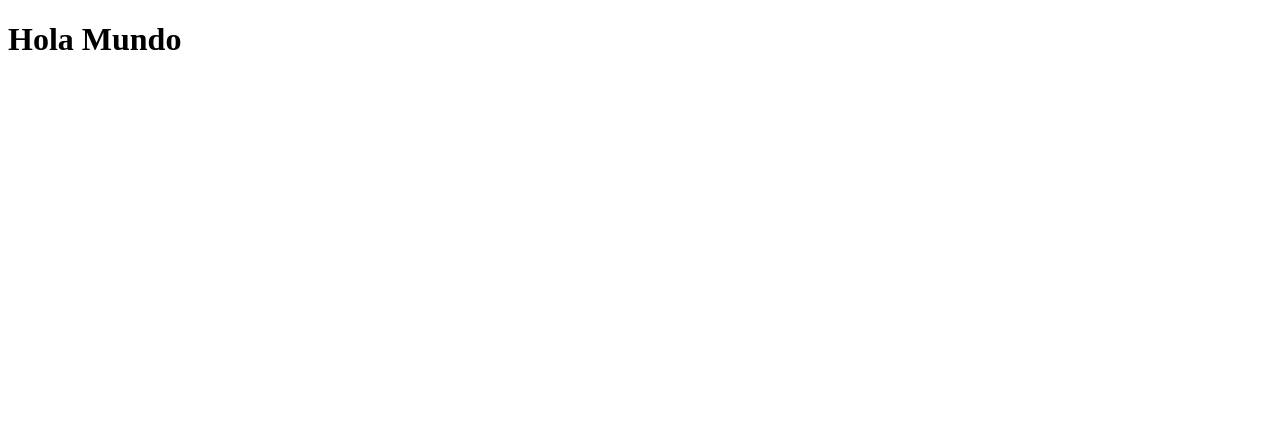
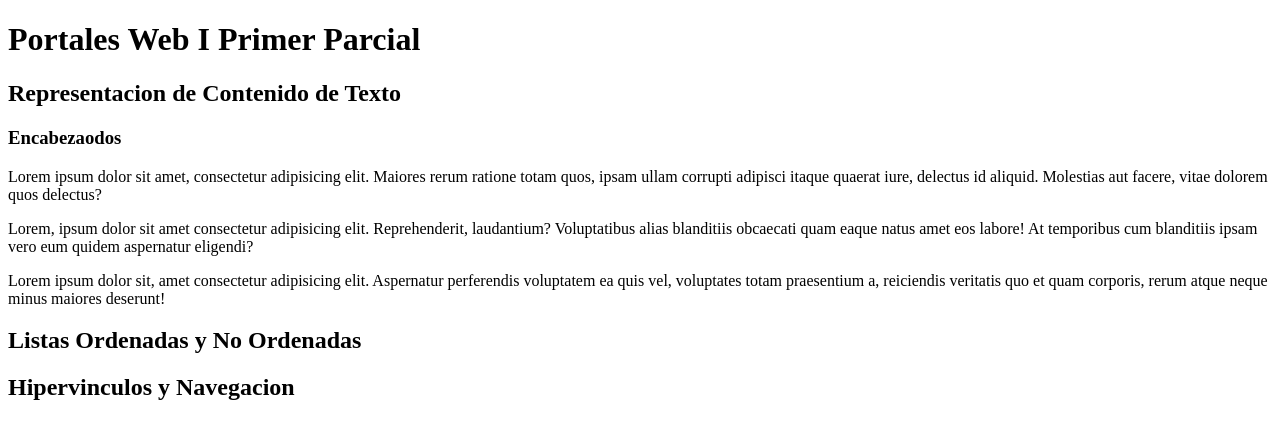
Before and after one commit to feriver22/pw1_Fernando, a plain HTML site: page index.html in a window 1280 px wide. Drawn offline with Linux system fonts and the light colour scheme.

Commit message:
mensaje del commit

```diff
--- a/index.html
+++ b/index.html
@@ -5,6 +5,24 @@
         <title>Portales web I seccion 1801</title>
         </head>
         <body>
-            <h1>Hola Mundo</h1>
+            <h1>Portales Web I Primer Parcial</h1>
+            <h2>Representacion de Contenido de Texto</h2>
+            <h3>Encabezaodos</h3>
+            <p>
+            Lorem ipsum dolor sit amet, consectetur adipisicing elit.
+            Maiores rerum ratione totam quos, ipsam ullam corrupti adipisci itaque quaerat iure, delectus id aliquid.
+            Molestias aut facere, vitae dolorem quos delectus?
+            <p> Lorem, ipsum dolor sit amet consectetur adipisicing elit.
+            Reprehenderit, laudantium? Voluptatibus alias blanditiis obcaecati quam eaque natus amet eos labore!
+            At temporibus cum blanditiis ipsam vero eum quidem aspernatur eligendi?</p>
+            </p>
+            <p>Lorem ipsum dolor sit, amet consectetur adipisicing elit.
+            Aspernatur perferendis voluptatem ea quis vel, voluptates totam praesentium a,
+            reiciendis veritatis quo et quam corporis,
+            rerum atque neque minus maiores deserunt!
+            </p>
+            <h2>Listas Ordenadas y No Ordenadas</h2>
+            <h2>Hipervinculos y Navegacion</h2>
+
         </body>
 </html>
```
